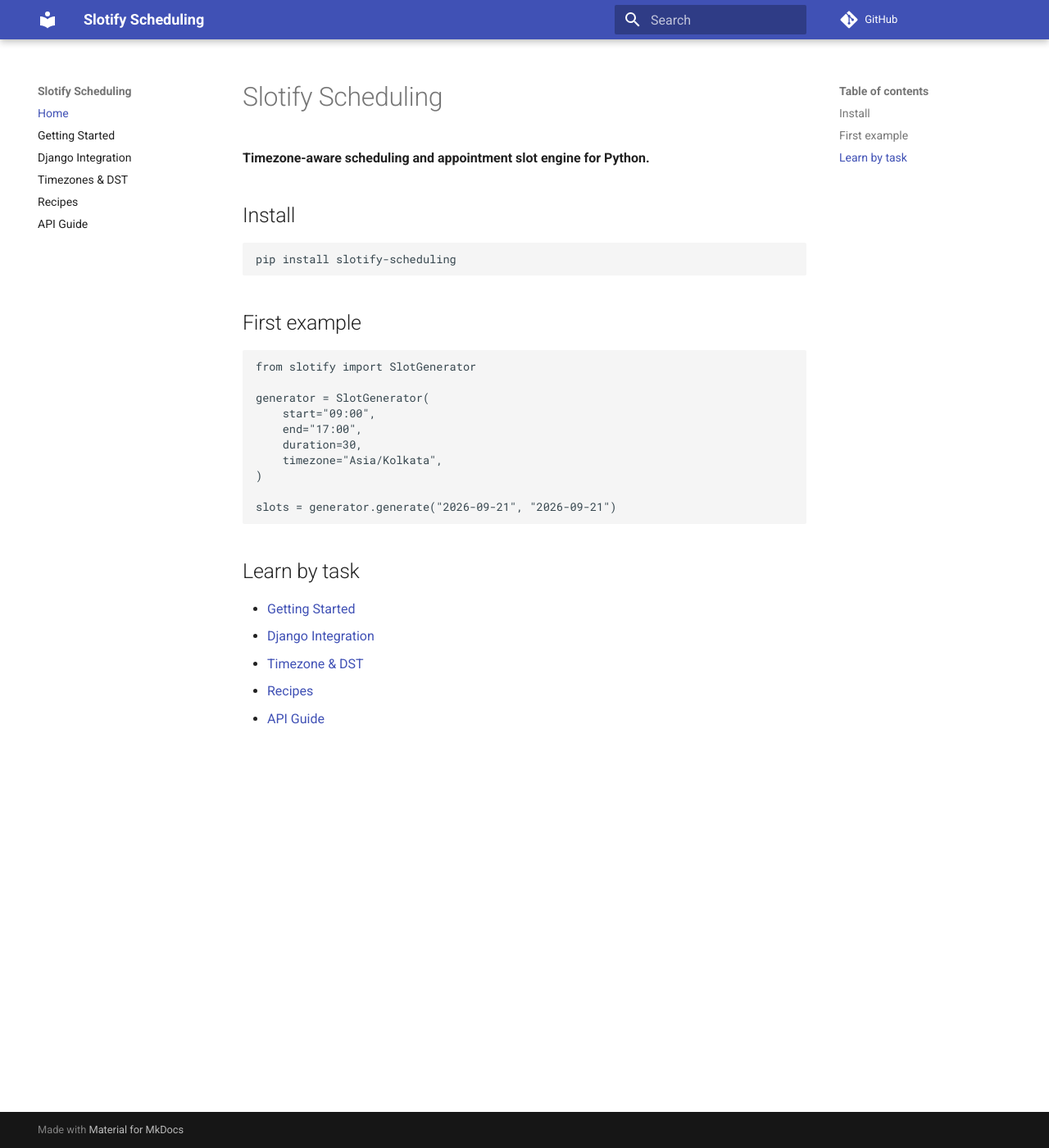
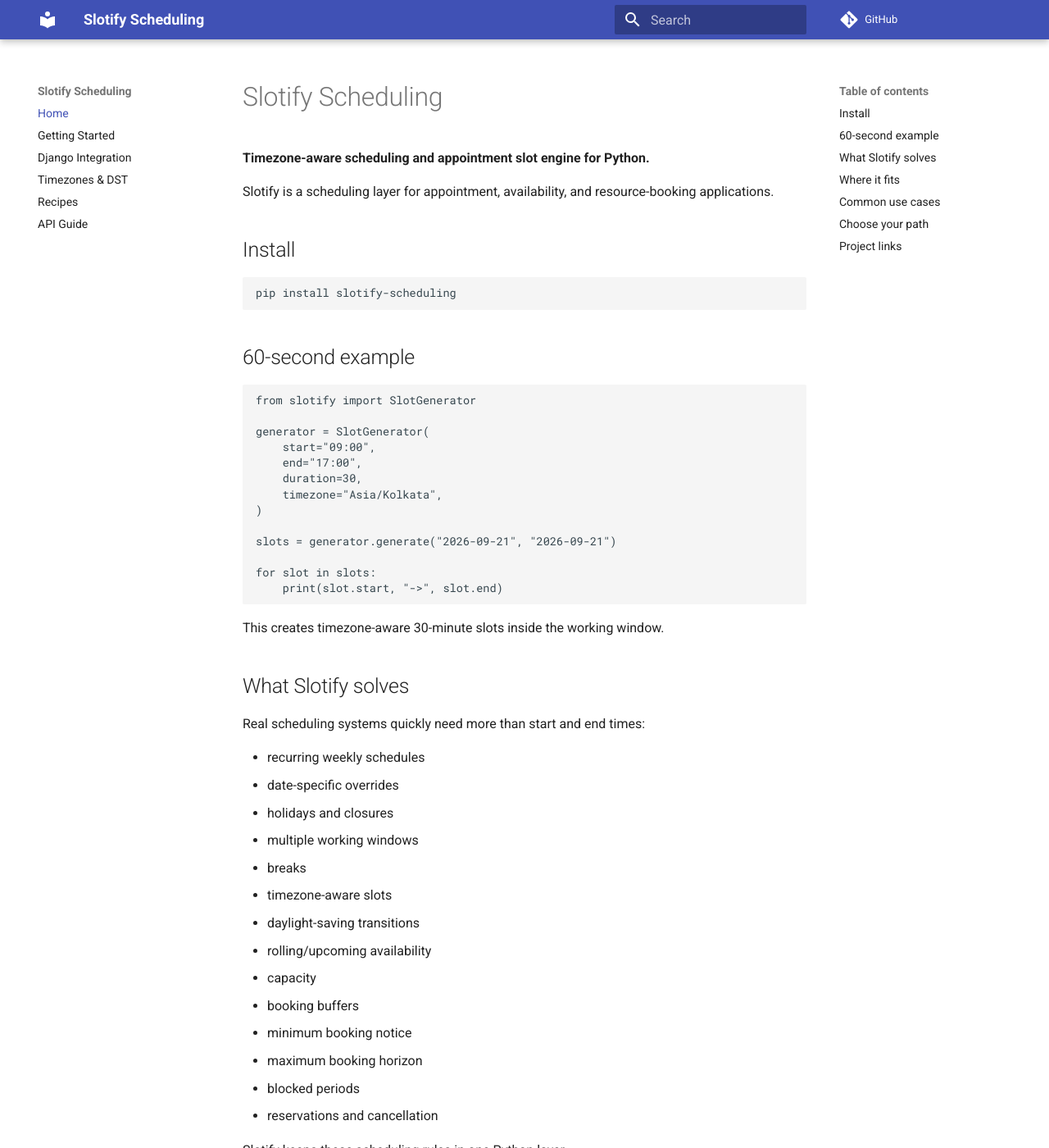
Before and after one commit to failedengineers/Slotify, an MkDocs documentation site: the page built from docs/index.md, in a window 1280 px wide and 1400 px high. Shown: the whole window at 82% size. Built offline with MkDocs 1.6.1 and Material for MkDocs 9.7.7, drawn with Linux system fonts in a browser that asks for light colours; comment, search, counter and statistics services are not loaded; some of the changed text lies outside the part shown.

Commit message:
docs: improve index.md

```diff
--- a/docs/index.md
+++ b/docs/index.md
@@ -1,6 +1,8 @@
 # Slotify Scheduling
 
 **Timezone-aware scheduling and appointment slot engine for Python.**
+
+Slotify is a scheduling layer for appointment, availability, and resource-booking applications.
 
 ## Install
 
@@ -8,7 +10,7 @@
 pip install slotify-scheduling
 ~~~
 
-## First example
+## 60-second example
 
 ~~~python
 from slotify import SlotGenerator
@@ -21,12 +23,81 @@
 )
 
 slots = generator.generate("2026-09-21", "2026-09-21")
+
+for slot in slots:
+    print(slot.start, "->", slot.end)
 ~~~
 
-## Learn by task
+This creates timezone-aware 30-minute slots inside the working window.
 
-- [Getting Started](getting-started.md)
-- [Django Integration](django.md)
-- [Timezone & DST](timezones.md)
-- [Recipes](recipes.md)
-- [API Guide](api.md)
+## What Slotify solves
+
+Real scheduling systems quickly need more than start and end times:
+
+- recurring weekly schedules
+- date-specific overrides
+- holidays and closures
+- multiple working windows
+- breaks
+- timezone-aware slots
+- daylight-saving transitions
+- rolling/upcoming availability
+- capacity
+- booking buffers
+- minimum booking notice
+- maximum booking horizon
+- blocked periods
+- reservations and cancellation
+
+Slotify keeps these scheduling rules in one Python layer.
+
+## Where it fits
+
+~~~text
+Your application
+├── users / authentication
+├── providers / resources
+├── database
+├── payments
+├── notifications
+└── frontend / API
+          |
+          v
+       Slotify
+       ├── Schedule
+       ├── SlotGenerator
+       ├── AvailabilityEngine
+       ├── BookingPolicy
+       └── Booking
+~~~
+
+Slotify does **not** replace your Django/FastAPI/Flask application. It handles scheduling logic so your application can handle the rest.
+
+## Common use cases
+
+- doctor and therapist appointments
+- consultants and coaches
+- salon and service appointments
+- interviews and meetings
+- classes and group sessions
+- rooms and equipment
+- staff/resource availability
+- booking APIs
+
+## Choose your path
+
+**New to Slotify?** Start with [Getting Started](getting-started.md).
+
+**Using Django?** Go to [Django Integration](django.md).
+
+**Working across timezones?** Read [Timezone & DST](timezones.md).
+
+**Looking for copy-paste patterns?** See [Recipes](recipes.md).
+
+**Need the public API map?** See [API Guide](api.md).
+
+## Project links
+
+- [PyPI](https://pypi.org/project/slotify-scheduling/)
+- [GitHub](https://github.com/failedengineers/Slotify)
+- [Issues](https://github.com/failedengineers/Slotify/issues)
```
